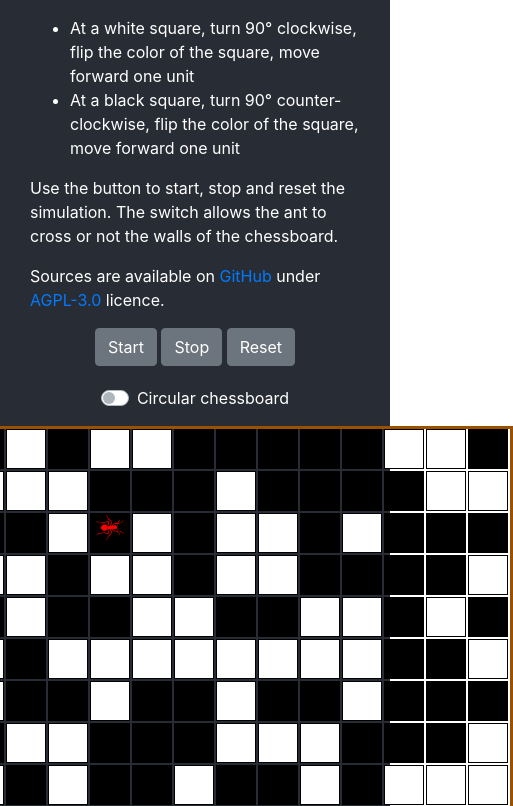
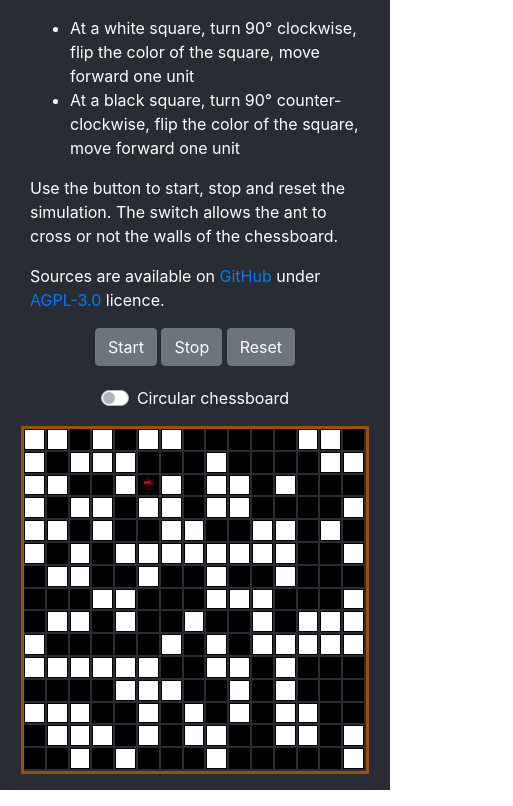
Before and after one commit to xgaia/langton-ant, a React (Create React App) app: page / in a window 390 px wide. Shown: the part 432-1238 px from the top of the page, 513 px wide, since content can reach past the window. Built offline with nearby package versions, Linux system fonts and the light colour scheme.

Commit message:
responsive design

```diff
--- a/src/App.css
+++ b/src/App.css
@@ -21,11 +21,33 @@
 }
 
 .cell {
-  height: 40px;
-  width: 40px;
+  height: 3em;
+  width: 3em;
   margin: 0 2px 2px 0;
   border: 1px solid black;
   display: inline-block;
+}
+
+/*Phones*/
+@media screen and (max-width: 640px) {
+  .cell {
+    height: 1em;
+    width: 1em;
+    margin: 0 2px 2px 0;
+    border: 1px solid black;
+    display: inline-block;
+  }
+}
+
+/*Tablettes*/
+@media screen and (max-width: 767px) {
+  .cell {
+    height: 1.3em;
+    width: 1.3em;
+    margin: 0 2px 2px 0;
+    border: 1px solid black;
+    display: inline-block;
+  }
 }
 
 .flex {
```
